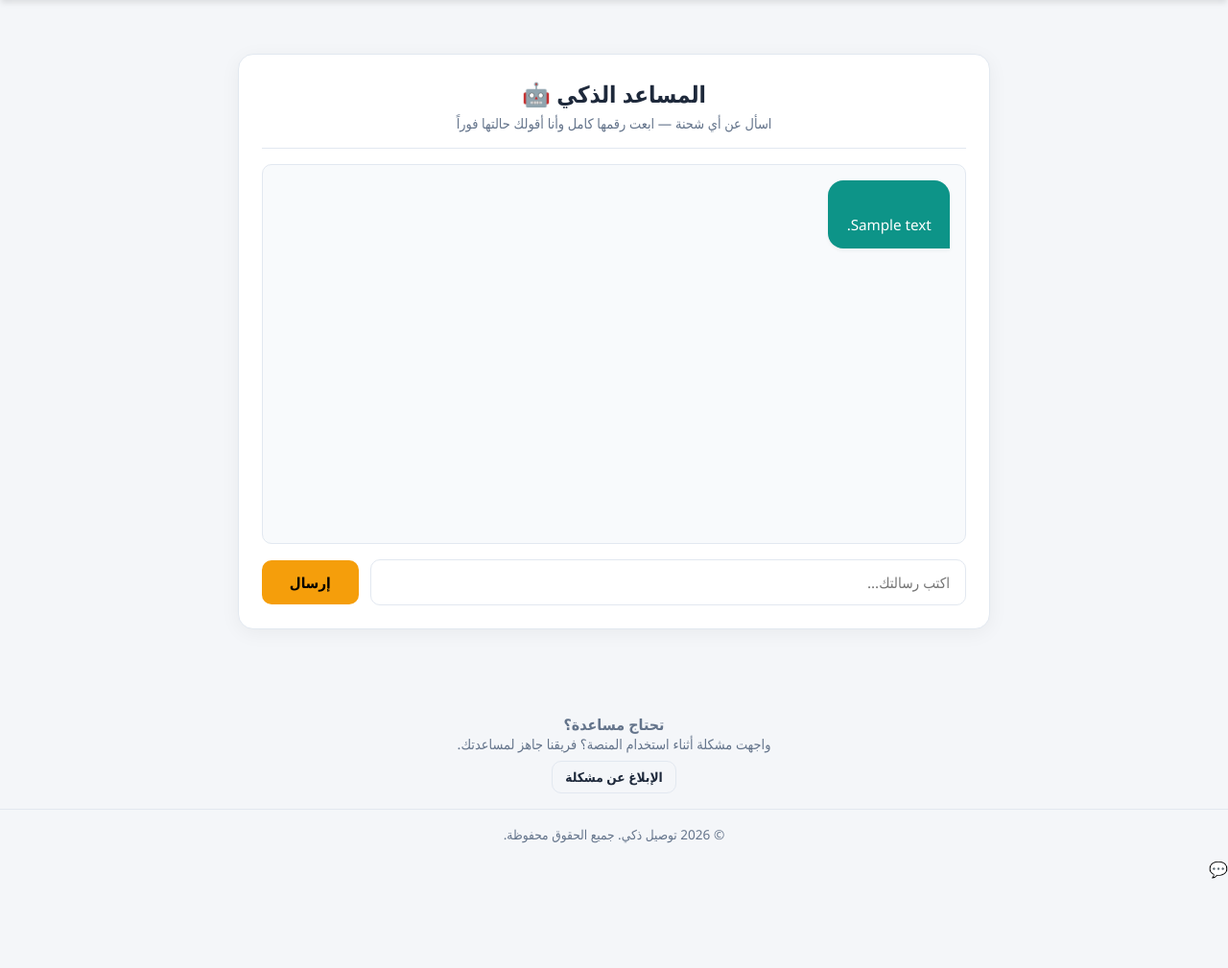
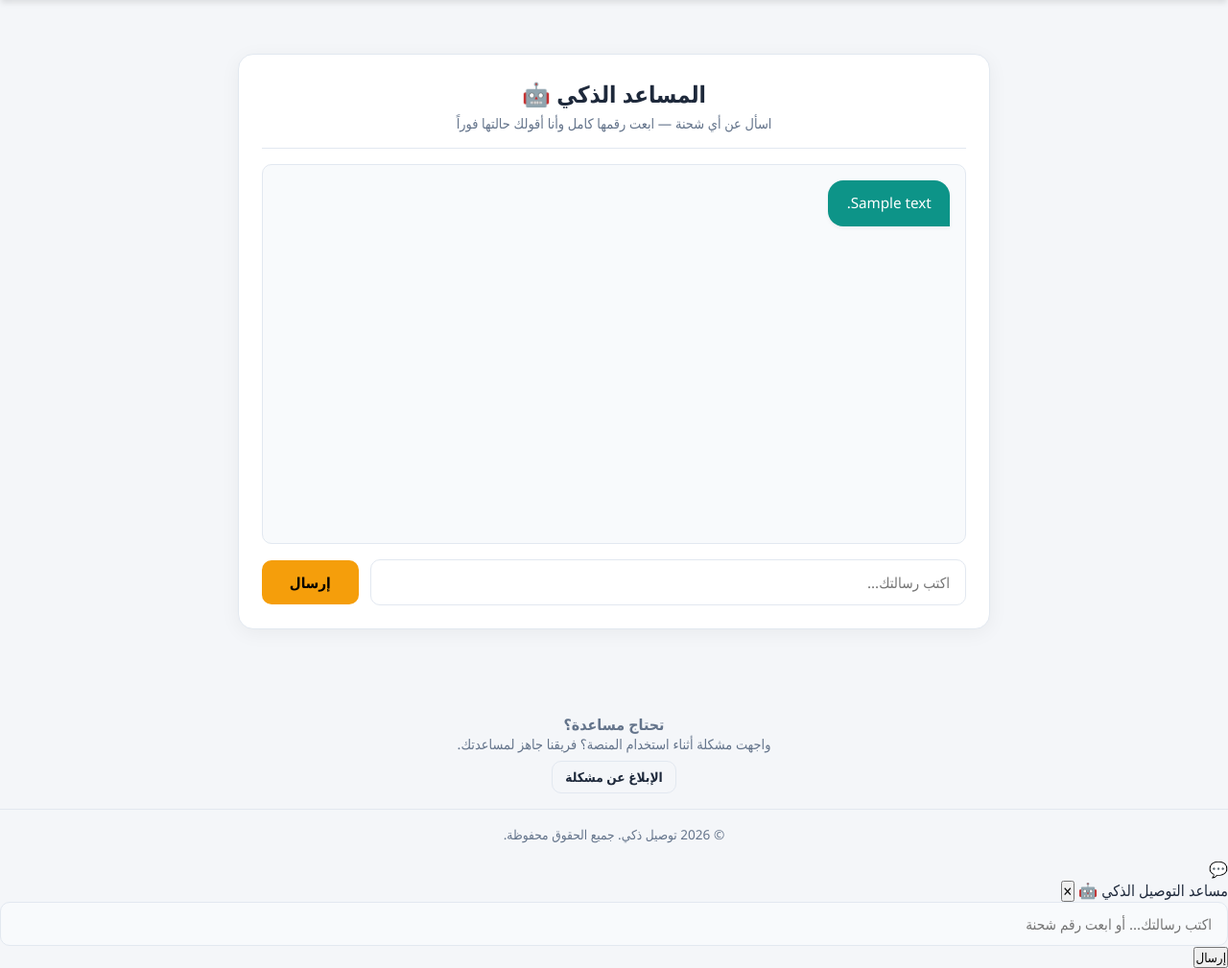
Before and after one commit to khaledsameh979-web/smart_delivery, a Django app: page /chat/ in a window 1280 px wide. Shown: the part 56-1065 px from the top of the page at 96% size. Before the commit the page ends 972 px from the top, so only its background shows below. Run offline with Django 5.2, Linux system fonts and the light colour scheme; a user stored in the database is signed in; tables that the repository leaves empty hold one stand-in row (values such as "Sample post").

Commit message:
Fix chat page send button: redesigned template called non-existent global sendMessage(); restore page with unique page-* IDs + self-contained fetch logic, and fix widget markup to match chatbot.js (chat-send id, .open class) — resolves duplicate-ID collision between chat page and floating widget

```diff
--- a/delivery/templates/delivery/base.html
+++ b/delivery/templates/delivery/base.html
@@ -52,16 +52,16 @@
 
     {% if request.user.is_authenticated %}
     <!-- Chat bubble widget -->
-    <div id="chat-bubble" onclick="toggleChat()">💬</div>
-    <div id="chat-window" class="hidden" style="display:none">
+    <div id="chat-bubble">💬</div>
+    <div id="chat-window">
         <div id="chat-header">
             <span>مساعد التوصيل الذكي 🤖</span>
-            <button id="chat-close" onclick="toggleChat()">✕</button>
+            <button id="chat-close" type="button">✕</button>
         </div>
         <div id="chat-messages"></div>
         <div id="chat-input-row">
-            <input id="chat-input" type="text" placeholder="اكتب رسالتك... أو ابعت رقم شحنة">
-            <button onclick="sendMessage()">إرسال</button>
+            <input id="chat-input" type="text" placeholder="اكتب رسالتك... أو ابعت رقم شحنة" autocomplete="off">
+            <button id="chat-send" type="button">إرسال</button>
         </div>
     </div>
     {% endif %}
--- a/delivery/templates/delivery/chat_page.html
+++ b/delivery/templates/delivery/chat_page.html
@@ -1,6 +1,6 @@
 {% extends "delivery/base.html" %}
 
-{% block name %}المساعد الذكي — توصيل ذكي{% endblock %}
+{% block title %}المساعد الذكي — توصيل ذكي{% endblock %}
 
 {% block content %}
 <div class="chat-container">
@@ -11,32 +11,80 @@
             <p>اسأل عن أي شحنة — ابعت رقمها كامل وأنا أقولك حالتها فوراً</p>
         </div>
 
-        <!-- منطقة الرسائل -->
-        <div id="chat-messages" class="chat-messages-body">
+        <!-- منطقة الرسائل (IDs مميزة عشان متتخانقش مع الفقاعة العائمة) -->
+        <div id="page-messages" class="chat-messages-body">
             {% for m in history %}
-                {% if m.sender == 'user' or m.role == 'user' %}
-                    <!-- رسالة المستخدم (على اليمين) -->
-                    <div class="chat-bubble message-user">
-                        {{ m.content }}
-                    </div>
+                {% if m.role == 'user' %}
+                    <div class="chat-bubble message-user">{{ m.content }}</div>
                 {% else %}
-                    <!-- رسالة البوت (على اليسار) -->
-                    <div class="chat-bubble message-bot">
-                        {{ m.content }}
-                    </div>
+                    <div class="chat-bubble message-bot">{{ m.content }}</div>
                 {% endif %}
             {% empty %}
                 <div class="chat-bubble message-bot">
-                    أهلاً بك! أنا المساعد الذكي لتوصيل ذكي 🤖 ابعت رقم شحنة كامل (زي 29ea6f72...) وأنا أقولك حالتها.
+                    أهلاً بك! أنا المساعد الذكي لتوصيل ذكي 🤖 — اطلب شحنة بكلام عادي أو ابعت رقم شحنة كامل وأنا أقولك حالتها.
                 </div>
             {% endfor %}
         </div>
 
         <!-- منطقة إدخال النص -->
         <div class="chat-input-row">
-            <input id="chat-input" type="text" placeholder="اكتب رسالتك..." onkeypress="handleKeyPress(event)">
-            <button onclick="sendMessage()" class="btn btn-yellow">إرسال</button>
+            <input id="page-input" type="text" placeholder="اكتب رسالتك..." autocomplete="off">
+            <button id="page-send" class="btn btn-yellow" type="button">إرسال</button>
         </div>
     </div>
 </div>
 {% endblock %}
+
+{% block js %}
+<script>
+document.addEventListener('DOMContentLoaded', () => {
+  const input = document.getElementById('page-input');
+  const sendBtn = document.getElementById('page-send');
+  const box = document.getElementById('page-messages');
+
+  function getCookie(name) {
+    const value = `; ${document.cookie}`;
+    const parts = value.split(`; ${name}=`);
+    if (parts.length === 2) return parts.pop().split(';').shift();
+  }
+
+  function append(text, type) {
+    const d = document.createElement('div');
+    d.className = `chat-bubble message-${type}`;
+    d.textContent = text;
+    box.appendChild(d);
+    box.scrollTop = box.scrollHeight;
+  }
+
+  async function send() {
+    const val = input.value.trim();
+    if (!val || input.disabled) return;
+    append(val, 'user');
+    input.value = '';
+    input.disabled = true;
+    sendBtn.disabled = true;
+    try {
+      const res = await fetch('/api/chat/', {
+        method: 'POST',
+        headers: {
+          'Content-Type': 'application/x-www-form-urlencoded',
+          'X-CSRFToken': getCookie('csrftoken'),
+        },
+        body: `message=${encodeURIComponent(val)}`,
+      });
+      const data = await res.json();
+      append(data.reply || 'حصلت مشكلة في الرد، جرّب تاني.', res.ok ? 'bot' : 'bot');
+    } catch {
+      append('مفيش اتصال بالسيرفر — اتأكد إنه شغال.', 'bot');
+    } finally {
+      input.disabled = false;
+      sendBtn.disabled = false;
+      input.focus();
+    }
+  }
+
+  sendBtn.addEventListener('click', send);
+  input.addEventListener('keydown', (e) => { if (e.key === 'Enter') send(); });
+});
+</script>
+{% endblock %}
```
